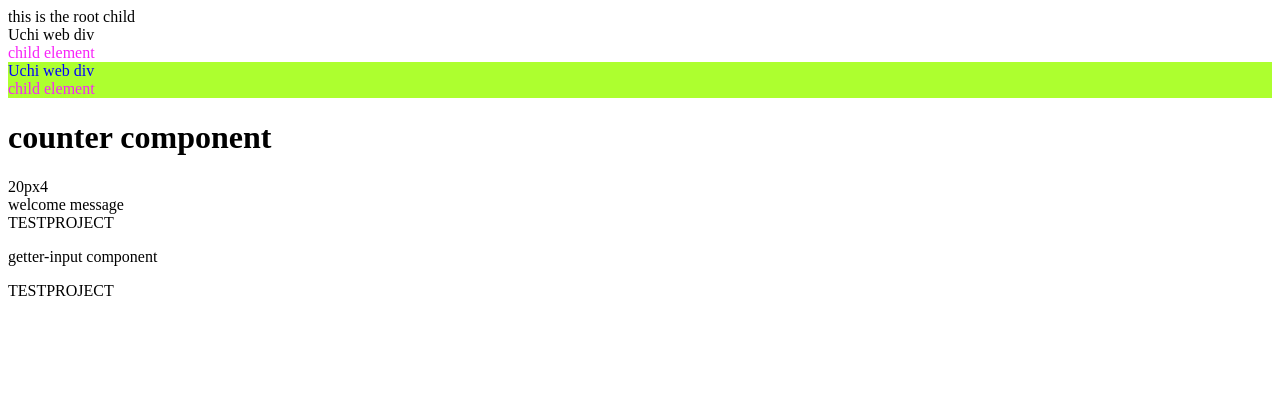
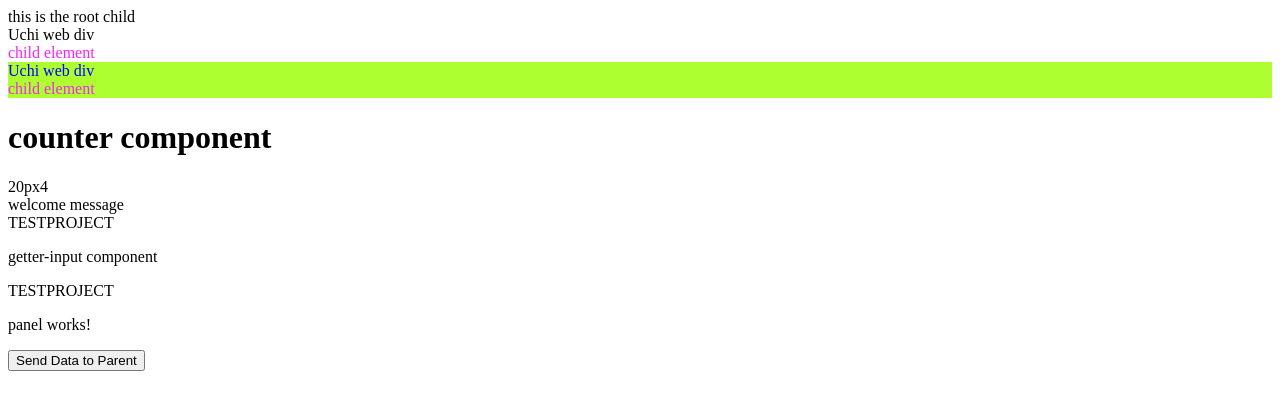
Before and after one commit to UchithmaSenevirathne/Learning-Angular, an Angular app: page / in a window 1280 px wide. Shown: the top 410 px of the page. Built offline with nearby package versions, Linux system fonts and the light colour scheme.

Commit message:
custom event with output decorator

```diff
--- a/src/app/app.component.html
+++ b/src/app/app.component.html
@@ -41,5 +41,11 @@
     <app-getter-input [title]="title"></app-getter-input>
 </div>
 
+<div>
+    <app-panel (childEvent)="dataRecieved($event)"></app-panel>
+</div>
+
+<div *ngIf="recieveDataFromChild">{{recieveDataFromChild}}</div>
+
 <!-- the class name is same as profile component but cause we use emulated encapsulation the css will not apply outside of the component -->
 <!-- <div class="uchi">App Component One</div> -->
--- a/src/app/app.component.ts
+++ b/src/app/app.component.ts
@@ -4,6 +4,7 @@ import { RouterOutlet } from '@angular/router';
 import ProfileComponent from './profile.component';
 import CounterComponent from './counter/Counter.component';
 import { GetterInputComponent } from './getter-input/getter-input.component';
+import { PanelComponent } from './panel/panel.component';
 
 @Component({
   selector: 'app-root',
@@ -13,7 +14,8 @@ import { GetterInputComponent } from './getter-input/getter-input.component';
     CommonModule,
     ProfileComponent,
     CounterComponent,
-    GetterInputComponent
+    GetterInputComponent,
+    PanelComponent
   ],
   templateUrl: './app.component.html',
   styleUrl: './app.component.scss'
@@ -21,4 +23,9 @@ import { GetterInputComponent } from './getter-input/getter-input.component';
 export class AppComponent {
   title = 'testProject';
   counter: number = 20;
+  recieveDataFromChild = '';
+
+  dataRecieved(data: string){
+    this.recieveDataFromChild = data;
+  }
 }
--- /dev/null
+++ b/src/app/panel/panel.component.html
@@ -0,0 +1,5 @@
+<p>panel works!</p>
+
+<div>
+    <button (click)="sendData()">Send Data to Parent</button>
+</div>
--- /dev/null
+++ b/src/app/panel/panel.component.ts
@@ -0,0 +1,16 @@
+import { Component, Output, EventEmitter } from '@angular/core';
+
+@Component({
+  selector: 'app-panel',
+  standalone: true,
+  imports: [],
+  templateUrl: './panel.component.html',
+  styleUrl: './panel.component.scss',
+  outputs: ['dataEvent:childEvent']
+})
+export class PanelComponent {
+  @Output('childEvent') dataEvent = new EventEmitter<string>();
+  sendData(){
+    this.dataEvent.emit('data from child');
+  }
+}
```
Also changed, not shown: src/app/panel/panel.component.scss (added), 1 other file (tests, documents, lock files or other folders).
